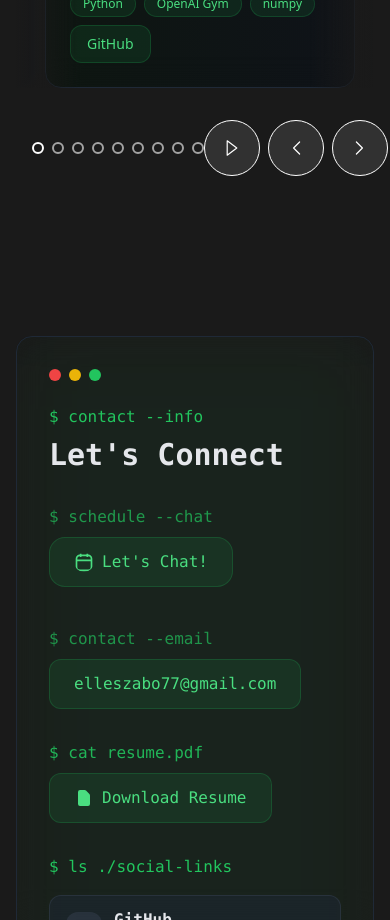
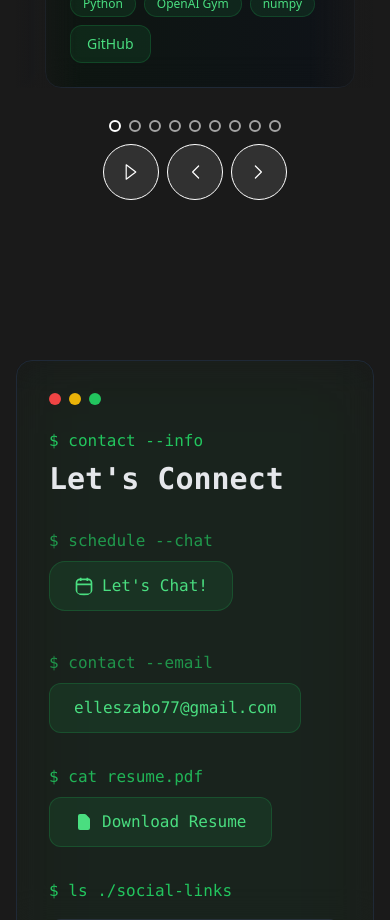
Before and after one commit to eszabo12/portfolio, a Next.js app: page / in a window 390 px wide. Shown: the part 4780-5700 px from the top of the page. Built offline with nearby package versions, Linux system fonts and the light colour scheme; no server answers.

Commit message:
button on another row for mobile

```diff
--- a/app/pages/ProjectsSection.tsx
+++ b/app/pages/ProjectsSection.tsx
@@ -176,8 +176,8 @@ export default function ProjectsSection() {
 
           </div>
         </div>
-        <div className="flex justify-between items-center mt-8 px-4">
-          <div className="flex gap-2">
+        <div className="mt-8 px-4 flex flex-col gap-3 sm:flex-row sm:justify-between sm:items-center">
+          <div className="flex gap-2 justify-center">
             {scrollSnaps.map((_, idx) => (
               <button
                 key={idx}
@@ -192,7 +192,7 @@ export default function ProjectsSection() {
               />
             ))}
           </div>
-          <div className="flex gap-2">
+          <div className="flex gap-2 justify-center">
             <button
               className={`icon-btn ${!isDesktop ? 'icon-btn-mobile' : 'icon-btn-desktop'}`}
               aria-label="Toggle autoplay"
```
